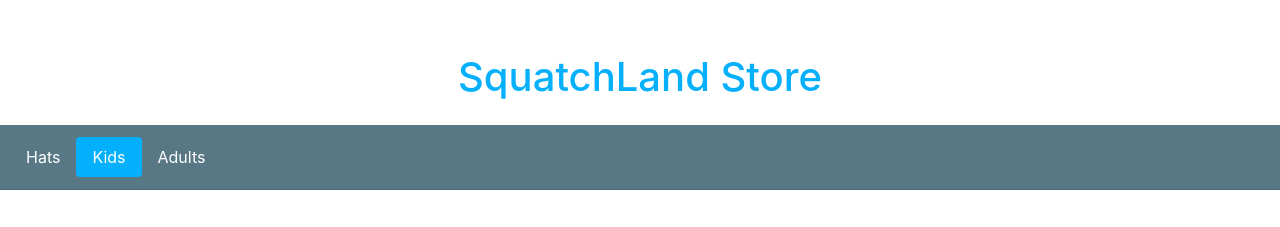
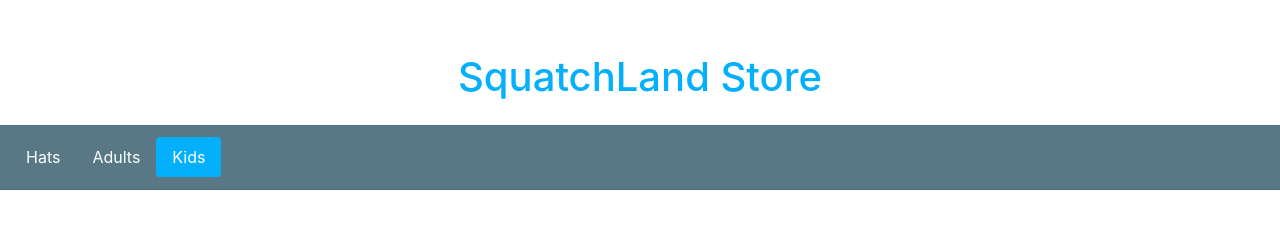
Before and after one commit to testernick79/web-store, a Vue app: page /kids in a window 1280 px wide. Shown: the part 880-1107 px from the top of the page. Built offline with nearby package versions, Linux system fonts and the light colour scheme.

Commit message:
fixing internal navigations

```diff
--- a/src/components/StoreNavigation.vue
+++ b/src/components/StoreNavigation.vue
@@ -6,7 +6,7 @@
     <div id="nav-store" class="card-header">
       <ul class="nav nav-pills card-header-pills">
         <li class="nav-item">
-          <router-link to="/hats" class="nav-link"></router-link>
+          <router-link to="/hats" class="nav-link">Hats</router-link>
         </li>
         <li class="nav-item">
           <router-link to="/adults" class="nav-link">Adults</router-link>
--- a/src/views/Adults.vue
+++ b/src/views/Adults.vue
@@ -9,10 +9,10 @@
           <router-link to="/hats" class="nav-link">Hats</router-link>
         </li>
         <li class="nav-item">
-          <router-link to="/kids" class="nav-link">Kids</router-link>
+          <router-link id="active-link" to="/adults" class="nav-link">Adults</router-link>
         </li>
         <li class="nav-item">
-          <router-link id="active-link" to="/adults" class="nav-link">Adults</router-link>
+          <router-link to="/kids" class="nav-link">Kids</router-link>
         </li>
       </ul>
     </div>
--- a/src/views/Hats.vue
+++ b/src/views/Hats.vue
@@ -9,10 +9,10 @@
           <router-link id="active-link" to="/hats" class="nav-link">Hats</router-link>
         </li>
         <li class="nav-item">
-          <router-link to="/kids" class="nav-link">Kids</router-link>
+          <router-link to="/adults" class="nav-link">Adults</router-link>
         </li>
         <li class="nav-item">
-          <router-link to="/adults" class="nav-link">Adults</router-link>
+          <router-link to="/kids" class="nav-link">Kids</router-link>
         </li>
       </ul>
     </div>
--- a/src/views/Kids.vue
+++ b/src/views/Kids.vue
@@ -9,10 +9,10 @@
           <router-link to="/hats" class="nav-link">Hats</router-link>
         </li>
         <li class="nav-item">
-          <router-link id="active-link" to="/kids" class="nav-link active">Kids</router-link>
+          <router-link to="/adults" class="nav-link">Adults</router-link>
         </li>
         <li class="nav-item">
-          <router-link to="/adults" class="nav-link">Adults</router-link>
+          <router-link id="active-link" to="/kids" class="nav-link">Kids</router-link>
         </li>
       </ul>
     </div>
```
